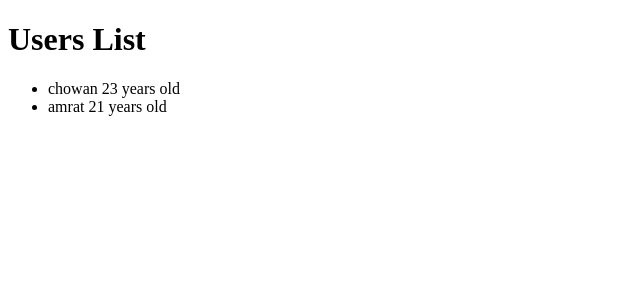
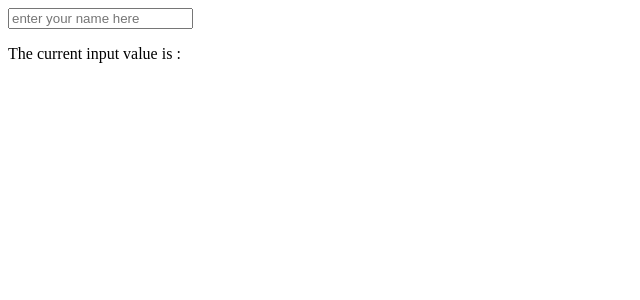
Before and after one commit to chowankumar/ReactQuestions, a React (Vite) app: page / in a window 1280 px wide. Shown: the top 300 px of the page, without its empty margins (0-640 px from the left). Built offline with nearby package versions, Linux system fonts and the light colour scheme.

Commit message:
Q 19 done

```diff
--- a/src/App.jsx
+++ b/src/App.jsx
@@ -1,9 +1,9 @@
  import React from 'react'
-import Eighteen from './Eighteen'
+import { Nineteen } from './Nineteen'
  export const App = () => {
    return (
      <div>
-        <Eighteen/>
+        <Nineteen/>
      </div>
    )
  }
--- /dev/null
+++ b/src/Nineteen.jsx
@@ -0,0 +1,30 @@
+import { useState } from "react"
+
+export const Nineteen=()=>{
+    const [inputValue,setInputValue] = useState("");
+    return(
+        <>
+        <InputComponent inputValue={inputValue} setInputValue={setInputValue}/>
+        <DisplayCompnent inputValue={inputValue}/>
+        </>
+    )
+}
+
+const InputComponent =({inputValue,setInputValue})=>{
+
+    return(
+        <>
+        <input type="text"
+        placeholder="enter your name here "
+        value={inputValue}
+        onChange={(e)=>setInputValue(e.target.value)}
+         />
+        </>
+    )
+}
+
+const DisplayCompnent = ({inputValue})=>{
+    return <>
+    <p>The current input value is : {inputValue}</p>
+    </>
+}
```
Also changed, not shown: ReactQuestions.txt.
